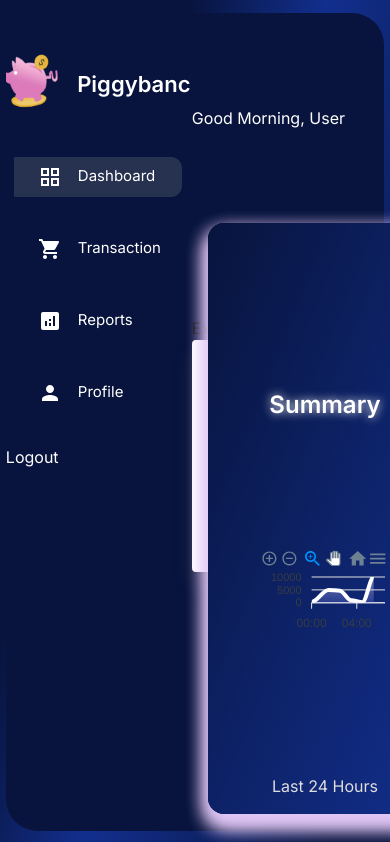
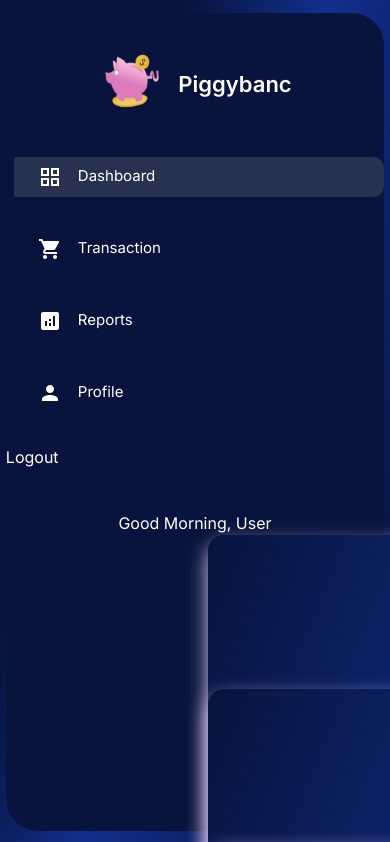
Before and after one commit to ardeliaraminta/main-dashboard, a React (Create React App) app in the folder dashboard/: page / in a window 390 px wide. Shown: the top 842 px of the page. Built offline with nearby package versions, Linux system fonts and the light colour scheme.

Commit message:
mobile/tablet adjust

```diff
--- a/dashboard/src/App.css
+++ b/dashboard/src/App.css
@@ -45,3 +45,16 @@
 
 
 }
+
+@media screen and (max-width: 1200px) {
+  .AppGlass{
+    grid-template-columns: 10% 50% auto;
+    overflow-y: scroll;
+  }
+}
+
+@media screen and (max-width: 768px) {
+  .AppGlass{
+    grid-template-columns: 1fr;
+  }
+}
--- a/dashboard/src/components/Dashboard/maindash.css
+++ b/dashboard/src/components/Dashboard/maindash.css
@@ -3,3 +3,17 @@
     flex-direction: column;
     justify-content: space-evenly;
 }
+
+@media screen and (max-width: 1200px) {
+    .maindash{
+        justify-content:flex-start;
+        margin-top: 2rem;
+    }
+}
+
+@media screen and (max-width: 768px)
+{
+    .maindash{
+        align-items: center;
+    }
+}
--- a/dashboard/src/components/Right/Right.css
+++ b/dashboard/src/components/Right/Right.css
@@ -10,3 +10,23 @@
 .daily{
     color: white;
 }
+
+@media screen and (max-width: 1200px) {
+    .RightSide{
+        justify-content: flex-start;
+        margin-top: 3rem;
+    }
+}
+
+@media screen and (max-width: 768px)
+{
+    .Right{
+        width: 100%;
+        margin-top: 0;
+    }
+    .Right>div{
+        display: flex;
+        flex-direction: column;
+        align-items: center;
+    }
+}
--- a/dashboard/src/components/Sidebar/Sidebar.css
+++ b/dashboard/src/components/Sidebar/Sidebar.css
@@ -70,3 +70,47 @@
     bottom: 2.3rem;
     width: 100%;
   }
+
+
+  @media screen and (max-width: 1200px) {
+    .menuItem>span{
+      display: none;
+    }
+    .logo{
+      display: none;
+    }
+  }
+
+  @media screen and (max-width: 768px) {
+    .sidebar{
+      position: fixed;
+      z-index: 9;
+      background: #ffe0e0;
+      width: 55%;
+      padding-right: 1rem;
+      height: 100%;
+    }
+    .menuItem>span{
+      display: block;
+    }
+    .logo{
+      display: flex;
+    }
+    .menu .menuItem:last-child {
+      position: relative;
+      margin-top: 6rem;
+    }
+    .bars{
+      display: flex;
+      position: fixed;
+      top: 2rem;
+      left:60%;
+      background:#ffe0e0;
+      padding:10px;
+      border-radius: 10px;
+      z-index: 9;
+    }
+    .close{
+      left: -60%;
+    }
+  }
--- a/dashboard/src/components/Table/Table.css
+++ b/dashboard/src/components/Table/Table.css
@@ -23,3 +23,22 @@
  .Details{
      color:cornflowerblue !important
  }
+
+
+ @media screen and (max-width: 1200px) {
+    .Table {
+      width: 170%;
+      margin-top: 2rem;
+    }
+  }
+
+
+  @media screen and (max-width: 768px) {
+    .Table{
+      position: relative;
+      display: flex;
+      flex-direction: column;
+      align-items: center;
+      width: 23rem;
+    }
+  }
--- a/dashboard/src/components/cards/Cards.css
+++ b/dashboard/src/components/cards/Cards.css
@@ -7,3 +7,19 @@
     width: 100%;
 
 }
+
+@media screen and (max-width: 1200px) {
+    .Cards{
+      flex-direction: column;
+    }
+    .parentContainer{
+      height: 9rem;
+    }
+  }
+
+  @media screen and (max-width: 768px)
+  {
+    .Cards{
+      width: 90%;
+    }
+  }
```
